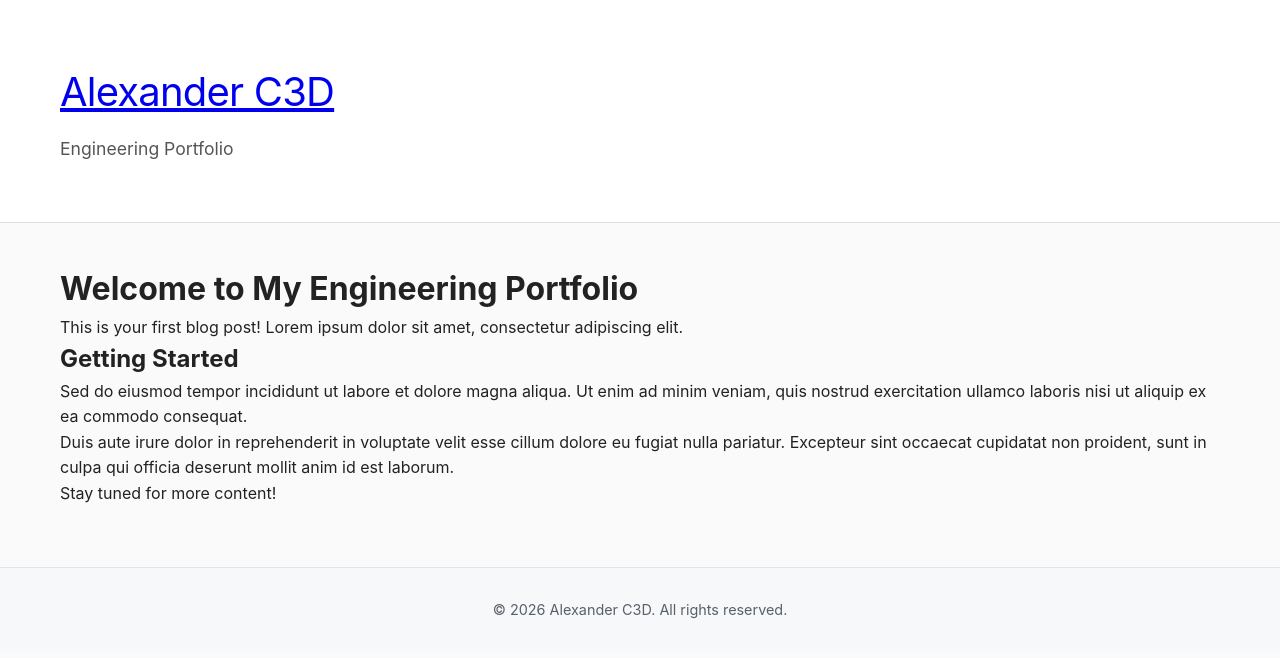
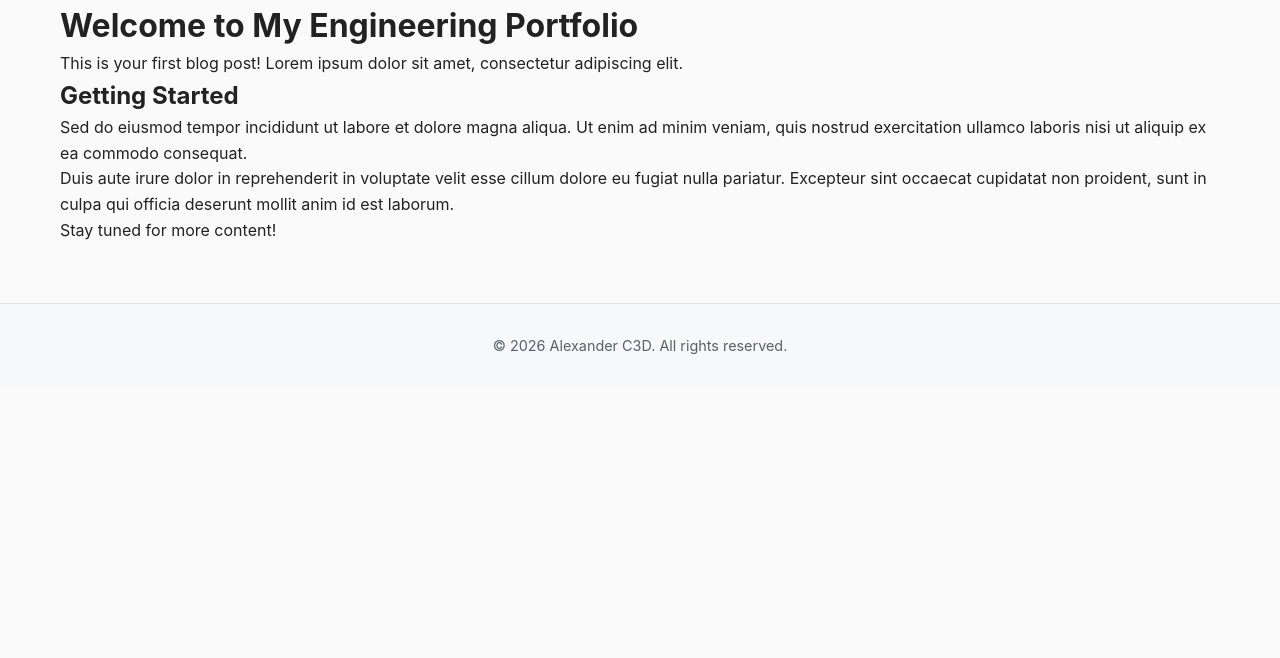
Before and after one commit to AlexanderC3D/alexanderc3d.github.io, a Jekyll site: the page built from _posts/2026-07-22-welcome.md, in a window 1280 px wide. Shown: the top 658 px of the page. Built offline with Jekyll 4.4.1, drawn with Linux system fonts in a browser that asks for light colours.

Commit message:
refactor: remove redundant header from layout

```diff
--- a/_layouts/default.html
+++ b/_layouts/default.html
@@ -7,13 +7,6 @@
     <link rel="stylesheet" href="{{ '/assets/css/style.css' | relative_url }}">
 </head>
 <body>
-    <header>
-        <div class="container">
-            <h1><a href="{{ '/' | relative_url }}">{{ site.title }}</a></h1>
-            <p>{{ site.description }}</p>
-        </div>
-    </header>
-
     <main>
         <div class="container">
             {{ content }}
```
